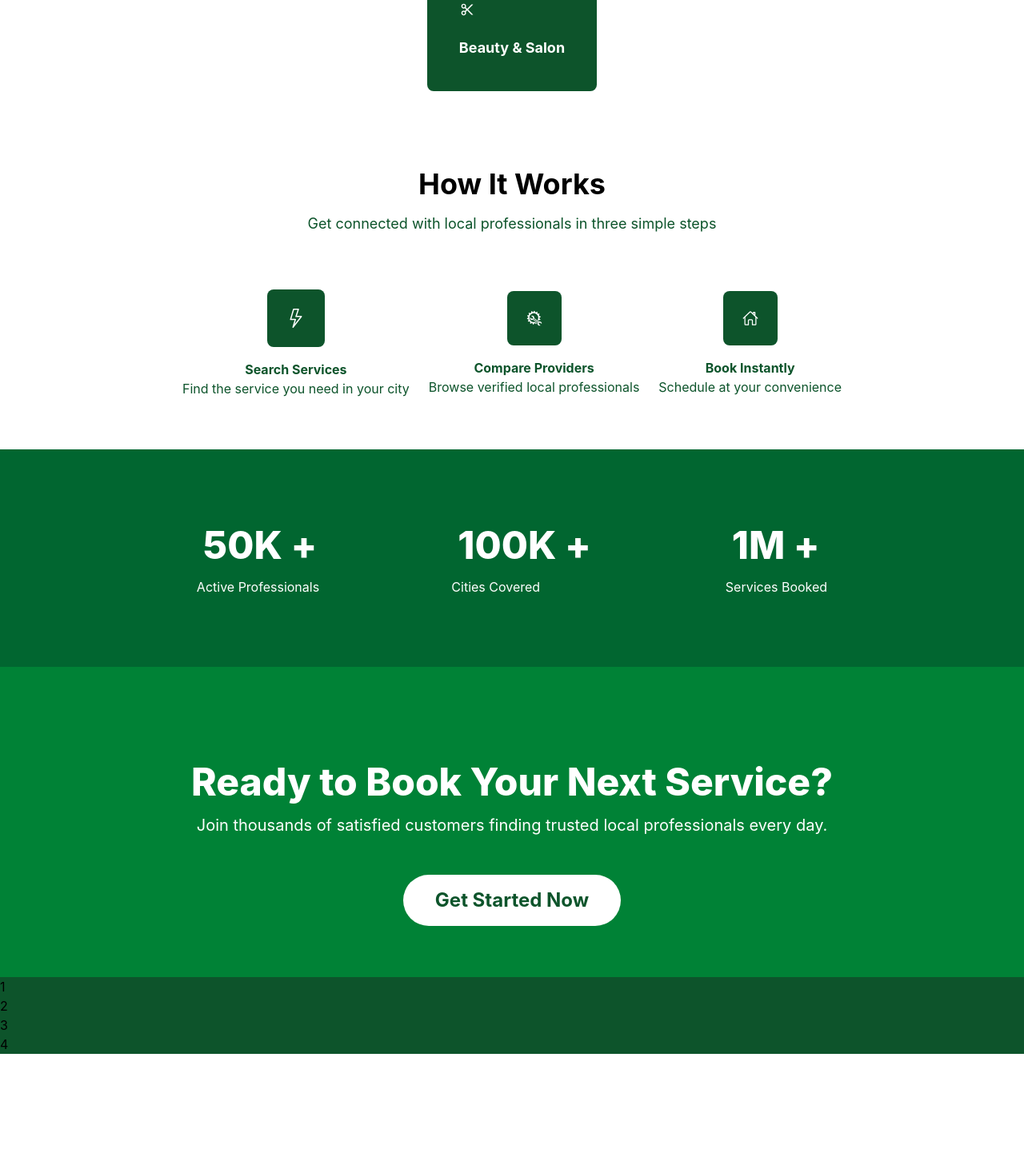
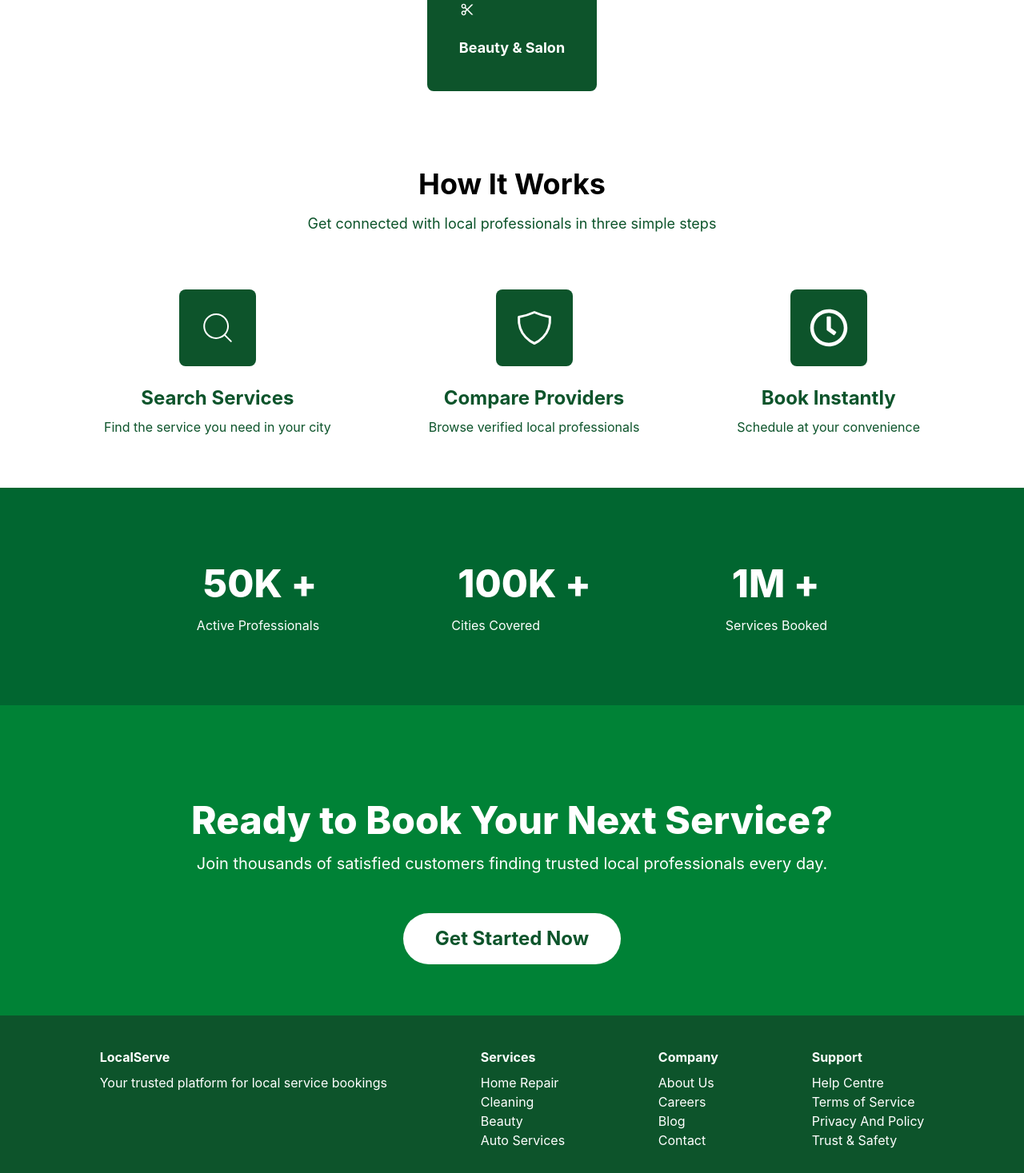
Before and after one commit to Latoure341/ServiceBookingApp, a React (Vite) app in the folder Frontend/: page / in a window 1280 px wide. Shown: the part 1330-2797 px from the top of the page at 80% size. Before the commit the page ends 2648 px from the top, so only its background shows below. Built offline with nearby package versions, Linux system fonts and the light colour scheme.

Commit message:
Completed the landing page

```diff
--- a/Frontend/src/Home/NavBar/NavBar.jsx
+++ b/Frontend/src/Home/NavBar/NavBar.jsx
@@ -3,7 +3,7 @@ import React from 'react'
 const NavBar = () => {
   return (
     <section className='flex flex-wrap justify-between content-center p-4 bg-green-900'>
-      <span className='text-green-400 font-extrabold text-xl'>LocalServiceBooking</span>
+      <span className='text-green-400 font-extrabold text-xl'>LocalServe</span>
 
       <div className='flex gap-6'>
         <span className='text-green-400'>Services</span>
--- a/Frontend/src/Home/Services.jsx
+++ b/Frontend/src/Home/Services.jsx
@@ -6,6 +6,9 @@ import { AiOutlineScissor } from "react-icons/ai";
 import { FaCarSide } from "react-icons/fa";
 import { FaBrush } from "react-icons/fa6";
 import { MdComputer } from "react-icons/md";
+import { FaRegClock } from "react-icons/fa";
+import { CiSearch } from "react-icons/ci";
+import { IoShieldOutline } from "react-icons/io5";
 
 const Services = () => {
   return (
@@ -60,34 +63,34 @@ const Services = () => {
           Get connected with local professionals in three simple steps
         </p>
 
-        <div className="w-full flex flex-wrap gap-2 items-center justify-center mt-1 py-6">
+        <div className="w-full flex flex-wrap  items-center justify-evenly mt-1 py-6">
           <div className="flex flex-col justify-center items-center p-2 ">
             <span className="bg-green-900 p-6 rounded-lg m-4">
-              <BsLightning className="text-white text-2xl font-bold" />
+              <CiSearch className="text-white text-5xl font-bold" />
             </span>
-            <h4 className="font-bold text-green-900">Search Services</h4>
+            <h4 className="font-bold text-green-900 text-2xl p-2">Search Services</h4>
             <p className="text-green-900">Find the service you need in your city</p>
           </div>
 
           <div className="flex flex-col justify-center items-center p-2">
             <span className="bg-green-900 p-6 rounded-lg m-4">
-              <GiAutoRepair className="text-white text-xl font-bold" />
+              <IoShieldOutline className="text-white text-5xl font-bold" />
             </span>
-            <h4 className="font-bold text-green-900">Compare Providers</h4>
+            <h4 className="font-bold text-green-900 text-2xl p-2">Compare Providers</h4>
             <p className="text-green-900">Browse verified local professionals</p>
           </div>
 
           <div className="flex flex-col justify-center items-center p-2">
             <span className="bg-green-900 p-6 rounded-lg m-4">
-              <IoHomeOutline className=" text-white text-xl font-bold" />
+              <FaRegClock className=" text-white text-5xl font-bold" />
             </span>
-            <h4 className="font-bold text-green-900">Book Instantly</h4>
+            <h4 className="font-bold text-green-900 text-2xl p-2">Book Instantly</h4>
             <p className="text-green-900">Schedule at your convenience</p>
           </div>
         </div>
       </div>
 
-      <div className="flex justify-center items-center gap-8 mt-4 bg-green-800 p-6">
+      <div className="flex flex-wrap justify-center items-center gap-8 mt-4 bg-green-800 p-6">
         <span className="m-10 p-4">
             <h2 className="mx-2 mt-2 p-2 font-extrabold text-white text-5xl">50K +</h2>
             <p className="p-2 text-white">Active Professionals</p>
@@ -108,14 +111,45 @@ const Services = () => {
         <button className="m-8 py-4 px-10 rounded-4xl bg-white text-2xl text-green-900 font-bold">Get Started Now </button>
       </div>
 
-      <div className="bg-green-900">
-        <span>
-            <p>1</p>
-            <p>2</p>
-            <p>3</p>
-            <p>4</p>
+      <div className=" text-white bg-green-900 flex justify-evenly p-6 border-b-2">
+        <span className="flex flex-col p-4">
+            <h2 className="text-white font-bold mb-2">LocalServe</h2>
+            <p className="text-white">Your trusted platform for local service bookings</p>
+        </span>
 
+        <span className="flex flex-col p-4">
+          <h2 className="text-white font-bold mb-2">Services</h2>
+          <ul className="text-white">
+            <li>Home Repair</li>
+            <li>Cleaning</li>
+            <li>Beauty</li>
+            <li>Auto Services</li>
+          </ul>
         </span>
+
+        <span className="flex flex-col p-4">
+          <h2 className="text-white font-bold mb-2">Company</h2>
+          <ul className="text-white">
+            <li>About Us</li>
+            <li>Careers</li>
+            <li>Blog</li>
+            <li>Contact</li>
+          </ul>
+        </span>
+
+        <span className="flex flex-col p-4">
+          <h2 className="text-white font-bold mb-2">Support</h2>
+          <ul className="text-white">
+            <li>Help Centre</li>
+            <li>Terms of Service</li>
+            <li>Privacy And Policy</li>
+            <li>Trust & Safety</li>
+          </ul>
+        </span>
+      </div>
+
+      <div className="text-white bg-green-900 flex justify-center p-10">
+        <h2 className="text-green-400">&copy 2026 LocalServe. All rights reserved.</h2>
       </div>
     </>
   );
--- a/Frontend/src/Home/cta.jsx
+++ b/Frontend/src/Home/cta.jsx
@@ -6,7 +6,7 @@ const cta = () => {
   return (
     <div className='bg-green-900 px-4 py-6'>
       <p className='mt-4 mb-2 text-green-400'>Connecting you with local experts</p>
-      <h1 className='text-9xl font-extrabold text-white mb-6 py-4'>Book Local Services in Minutes</h1>
+      <h1 className='md:text-9xl font-extrabold text-white mb-6 py-4 text-6xl'>Book Local Services in Minutes</h1>
       <p className='mt-6 mb-6 px-4 text-green-300'>Find trustd professionals in your city. From home repair to beauty services. book instantly</p>
 
       <div className='flex items-center gap-4 bg-white py-2 px-4 m-4 rounded w-3/5'>
```
